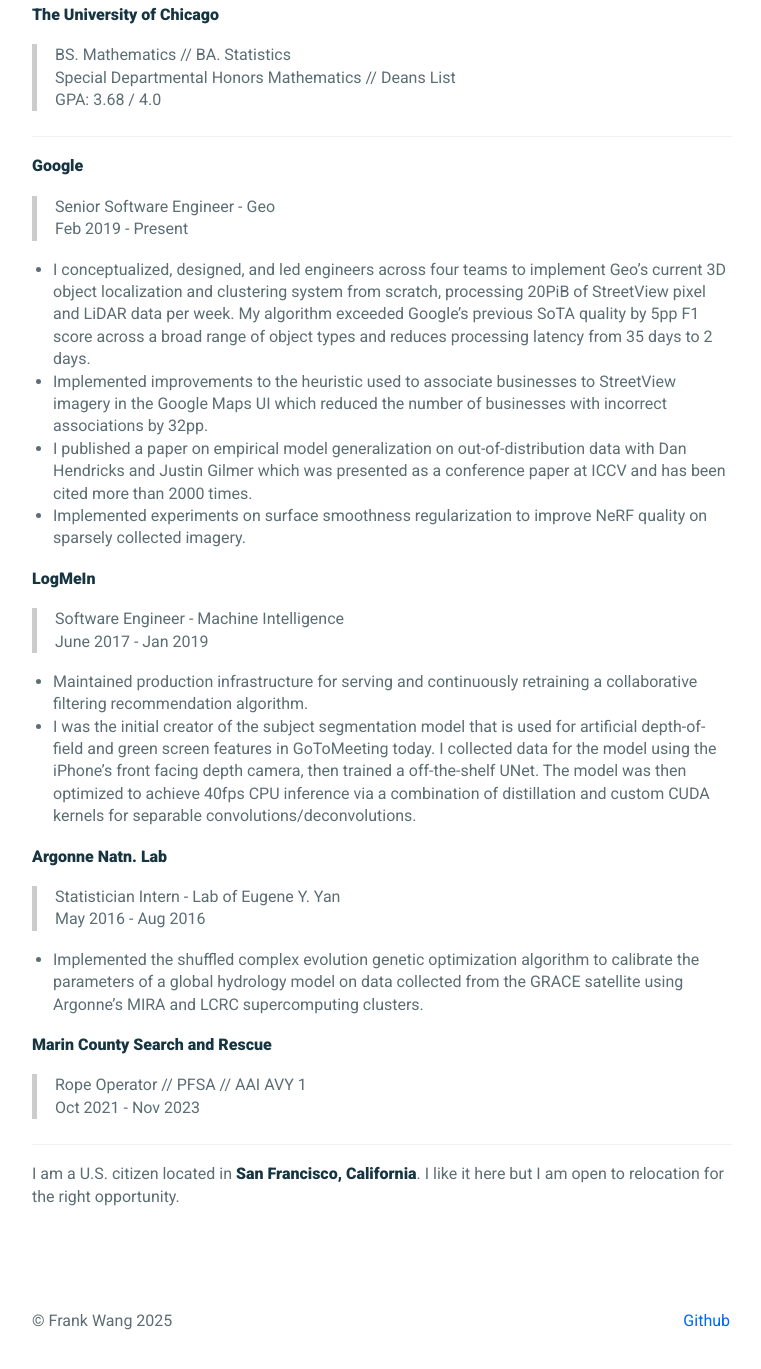
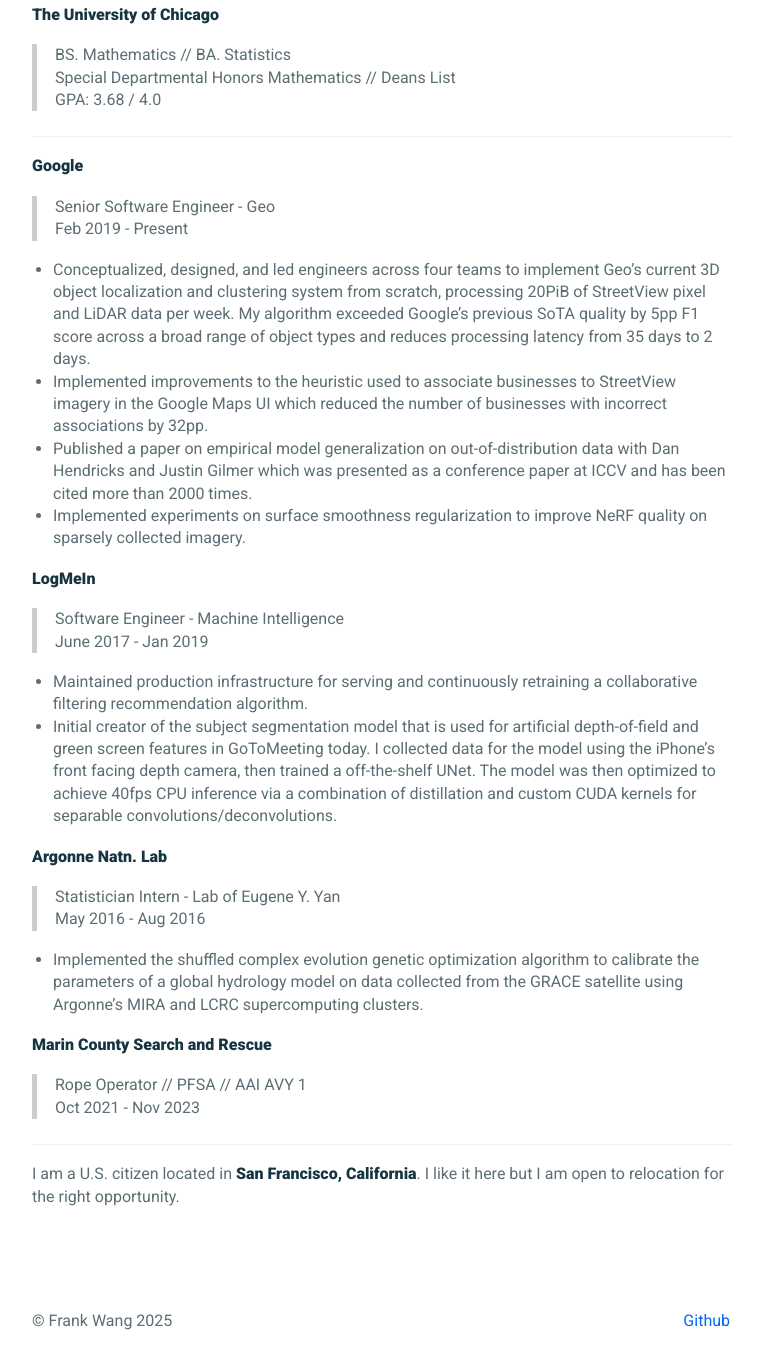
Before and after one commit to frankwang95/frankwang95.github.io, a Jekyll site: the page built from _pages/resume.md, in a window 1280 px wide and 1400 px high, scrolled down 664 px. Shown: the top 1369 px of the window, without its empty margins (258-1019 px from the left). Built offline with Jekyll 4.4.1, drawn with Linux system fonts in a browser that asks for light colours.

Commit message:
Update resume.md

```diff
--- a/_pages/resume.md
+++ b/_pages/resume.md
@@ -27,9 +27,9 @@ _________________
 > Senior Software Engineer - Geo
 > Feb 2019 - Present
 
-* I conceptualized, designed, and led engineers across four teams to implement Geo's current 3D object localization and clustering system from scratch, processing 20PiB of StreetView pixel and LiDAR data per week. My algorithm exceeded Google's previous SoTA quality by 5pp F1 score across a broad range of object types and reduces processing latency from 35 days to 2 days.
+* Conceptualized, designed, and led engineers across four teams to implement Geo's current 3D object localization and clustering system from scratch, processing 20PiB of StreetView pixel and LiDAR data per week. My algorithm exceeded Google's previous SoTA quality by 5pp F1 score across a broad range of object types and reduces processing latency from 35 days to 2 days.
 * Implemented improvements to the heuristic used to associate businesses to StreetView imagery in the Google Maps UI which reduced the number of businesses with incorrect associations by 32pp.
-* I published a paper on empirical model generalization on out-of-distribution data with Dan Hendricks and Justin Gilmer which was presented as a conference paper at ICCV and has been cited more than 2000 times.
+* Published a paper on empirical model generalization on out-of-distribution data with Dan Hendricks and Justin Gilmer which was presented as a conference paper at ICCV and has been cited more than 2000 times.
 * Implemented experiments on surface smoothness regularization to improve NeRF quality on sparsely collected imagery.
 
 **LogMeIn**
@@ -38,7 +38,7 @@ _________________
 > June 2017 - Jan 2019
 
 * Maintained production infrastructure for serving and continuously retraining a collaborative filtering recommendation algorithm.
-* I was the initial creator of the subject segmentation model that is used for artificial depth-of-field and green screen features in GoToMeeting today. I collected data for the model using the iPhone's front facing depth camera, then trained a off-the-shelf UNet. The model was then optimized to achieve 40fps CPU inference via a combination of distillation and custom CUDA kernels for separable convolutions/deconvolutions.
+* Initial creator of the subject segmentation model that is used for artificial depth-of-field and green screen features in GoToMeeting today. I collected data for the model using the iPhone's front facing depth camera, then trained a off-the-shelf UNet. The model was then optimized to achieve 40fps CPU inference via a combination of distillation and custom CUDA kernels for separable convolutions/deconvolutions.
 
 **Argonne Natn. Lab**
 
```
